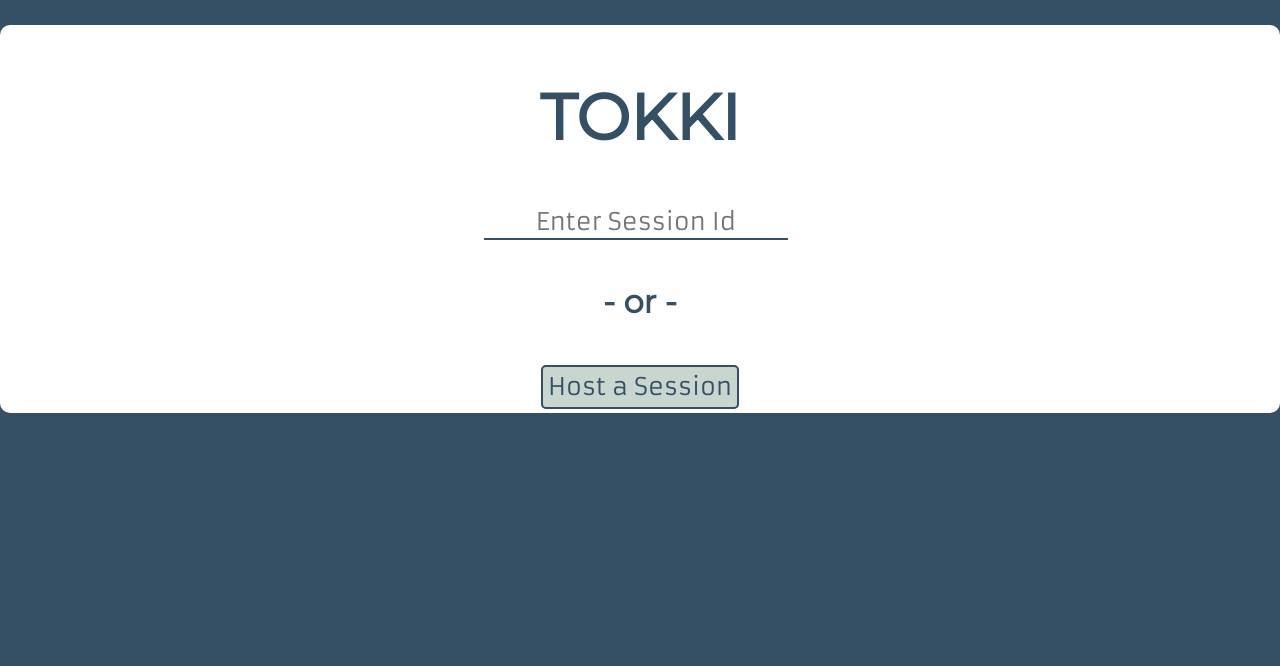
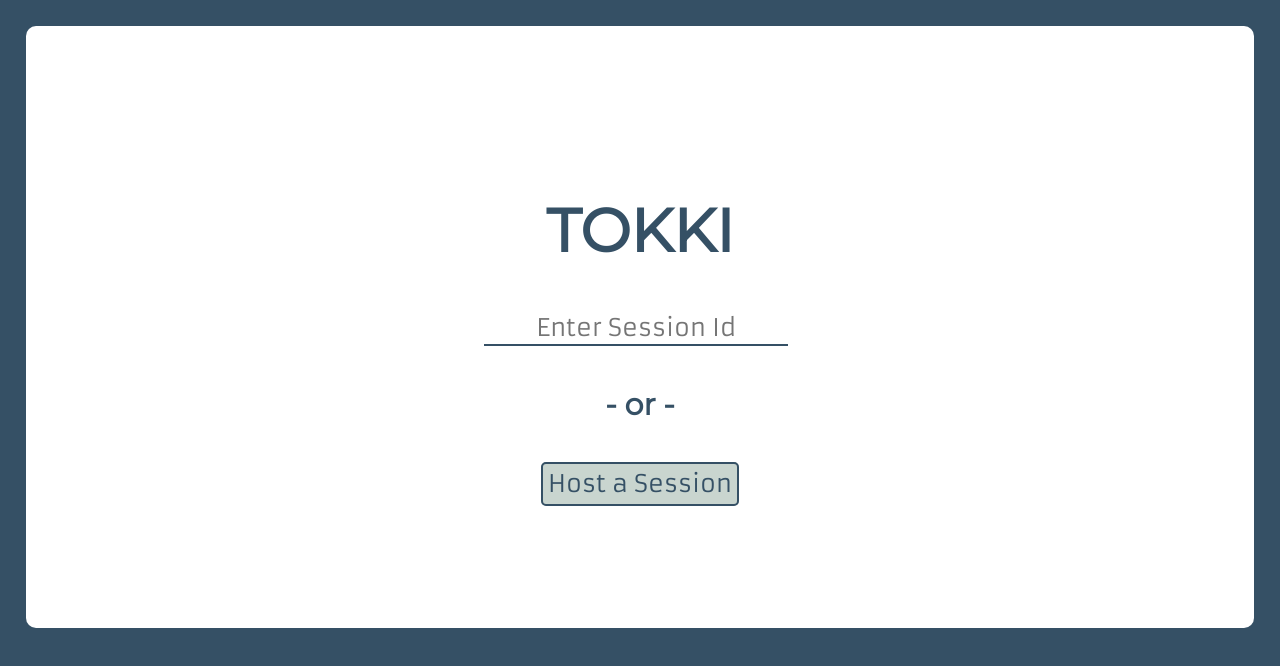
Before and after one commit to desertsharks/Tokki, a website: page public/client/index.html in a window 1280 px wide. Drawn offline with nearby package versions, Linux system fonts and the light colour scheme; some packages are replaced by stand-ins of ours.

Commit message:
[refactor] Minor style changes for better translation to smaller screens

```diff
--- a/public/client/stylesheets/style.css
+++ b/public/client/stylesheets/style.css
@@ -8,12 +8,15 @@ html {
 body {
   background-color: white;
   font-family: "Montserrat", sans-serif;
-  font-size: 32px;
+  font-size: 30px;
   color: #355065;
-  margin: 25px 0px;
-  padding: 10px;
+  margin: 2% 2% 2% 2%;
+  padding: 10%;
   text-align: center;
   border-radius: 10px;
+}
+h3 {
+  font-family: "Armata", sans-serif;
 }
 
 #title {
@@ -40,10 +43,6 @@ body {
   font-size: 24px;
 }
 
-h3 {
-  font-family: "Armata", sans-serif;
-}
-
 #hostSession {
   font-family: "Armata", sans-serif;
   font-size: 24px;
@@ -66,7 +65,7 @@ h3 {
 
 .ratings {
   width: auto;
-  height: 100px;
+  margin: 5px;
   border: 2px solid #c9d5cf;
   border-radius: 5px;
   cursor: pointer;
@@ -79,7 +78,6 @@ h3 {
 
 #ratingText {
   color: #c9d5cf;
-  padding-bottom: 15px;
 }
 
 /********************************/
```
